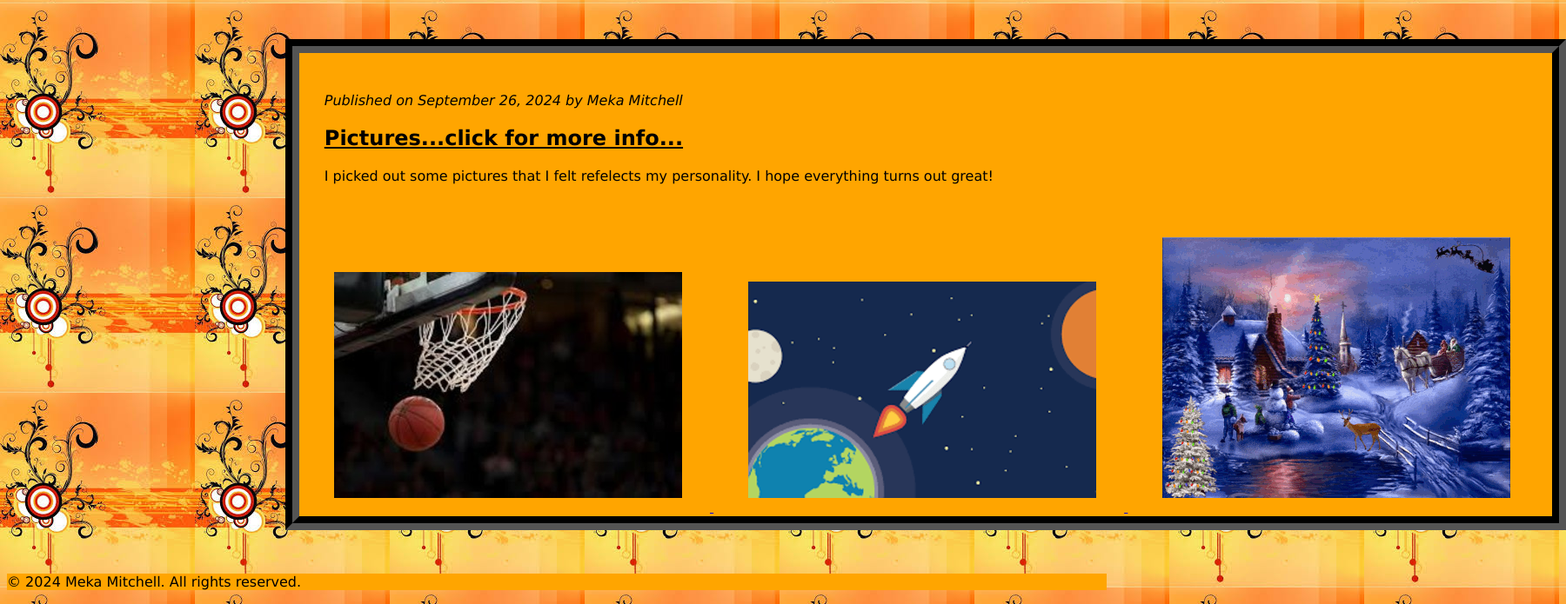
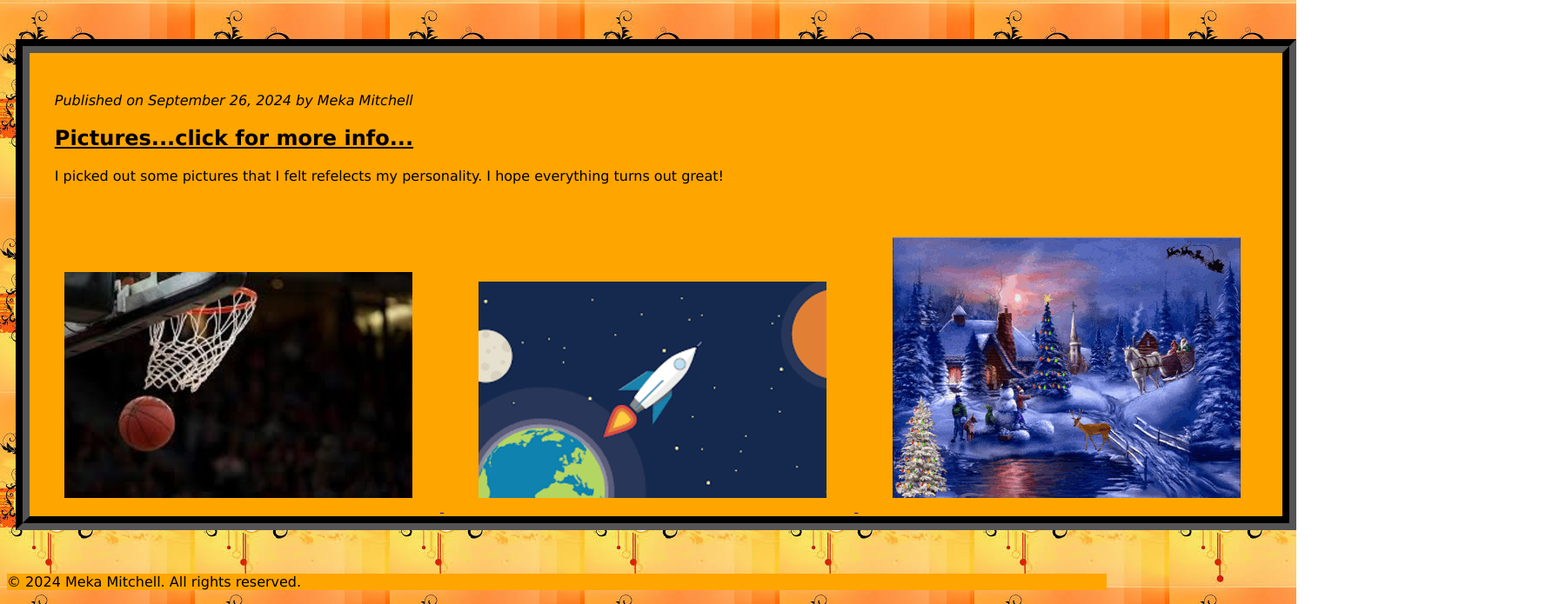
Before and after one commit to Meka-M/CSIT121, a plain HTML site: page lab04/main.html in a window 1280 px wide. Shown: the part 220-915 px from the top of the page at 87% size, 1800 px wide, since content can reach past the window. Drawn offline with Linux system fonts and the light colour scheme.

Commit message:
Add files via upload

```diff
--- a/lab04/style.css
+++ b/lab04/style.css
@@ -22,8 +22,8 @@ html {
       border-color: black;
       margin-top: 50px;
       margin-bottom: 50px;
-      margin-right: 20em;
-      margin-left: 20em;
+      margin-right: 10px;
+      margin-left: 10px;
     }
 
     article {
```
